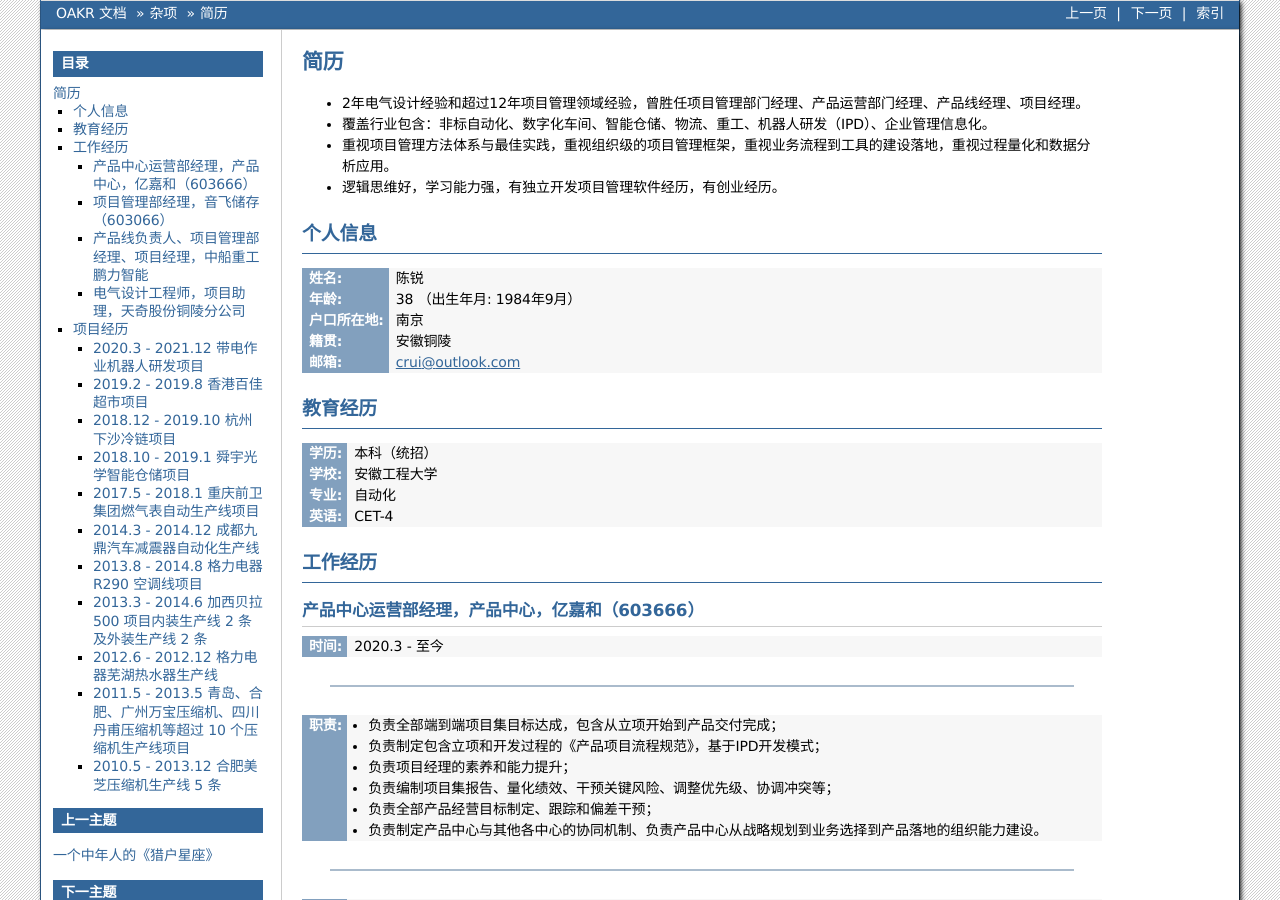
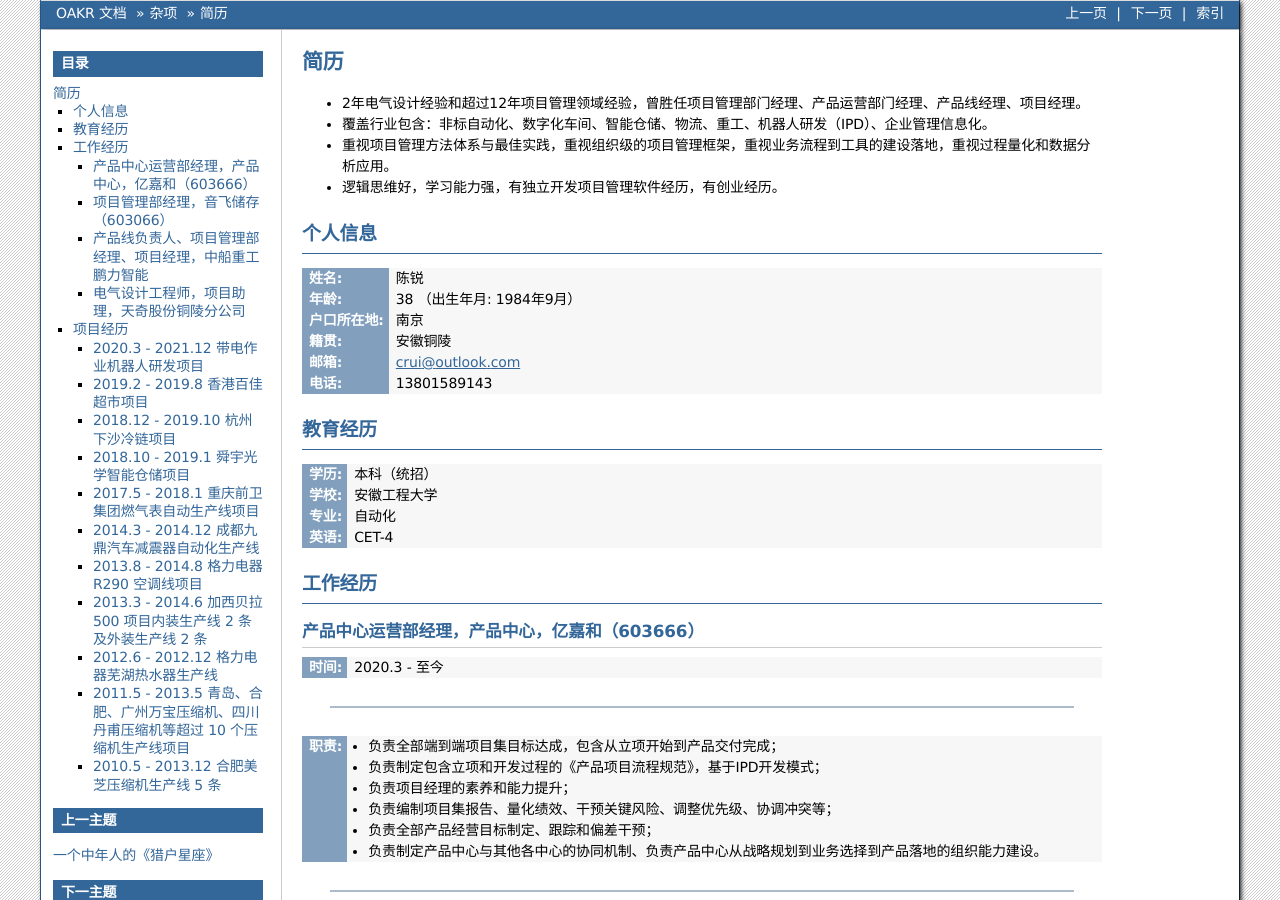
Before and after one commit to cruiurc/cruiurc.github.io, a Sphinx documentation site: the page built from source/miscellaneous/resume.rst, in a window 1280 px wide and 900 px high. Built offline with Sphinx 7.4.7, drawn with Linux system fonts in a browser that asks for light colours.

Commit message:
20230105

```diff
--- a/source/miscellaneous/resume.rst
+++ b/source/miscellaneous/resume.rst
@@ -15,6 +15,7 @@
 :户口所在地: 南京
 :籍贯: 安徽铜陵
 :邮箱: crui@outlook.com
+:电话: 13801589143
 
 教育经历
 --------
```
